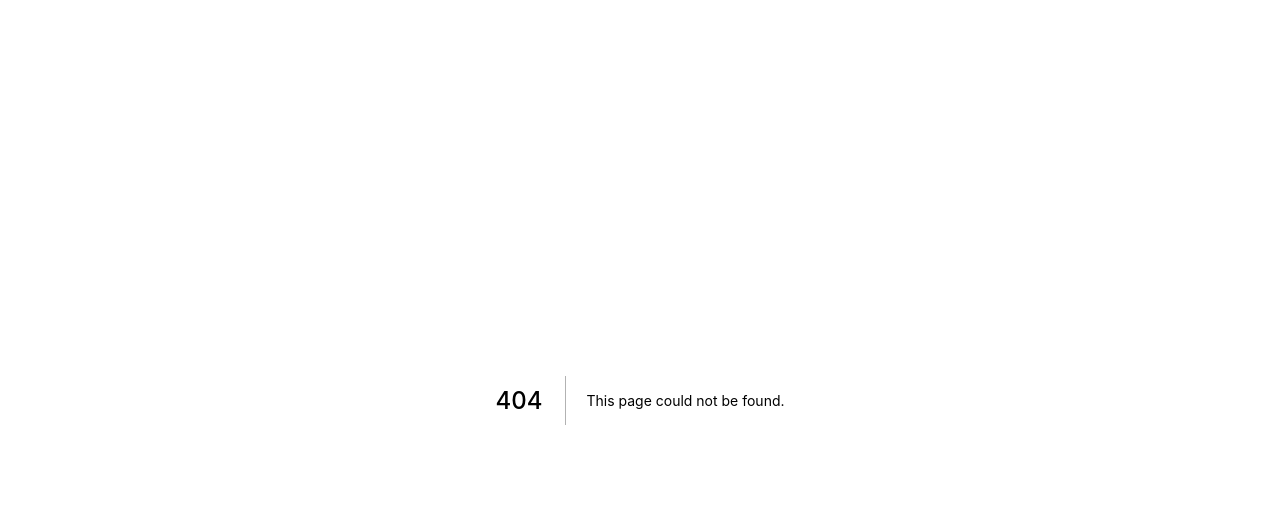
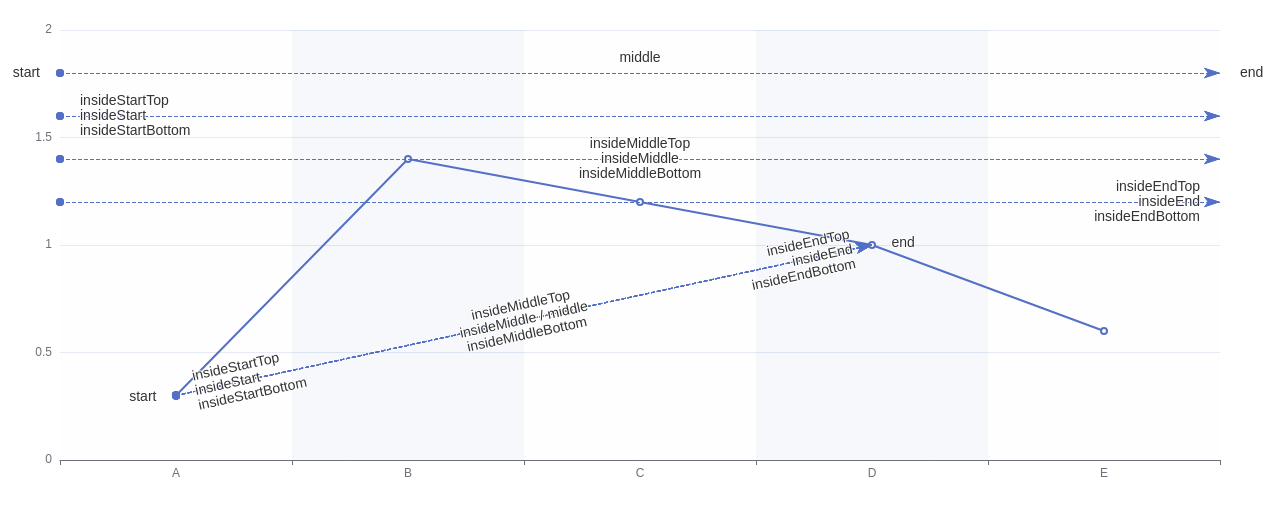
Before and after one commit to hbarve1/charts-and-graphs, a Next.js app: page /echarts/line/line-with-marklines in a window 1280 px wide. Before the commit this address had no page. Shown: the top 516 px of the page. Built offline with nearby package versions, Linux system fonts and the light colour scheme.

Commit message:
echarts/line/line-with-marklines

```diff
--- /dev/null
+++ b/pages/echarts/line/line-with-marklines.js
@@ -0,0 +1,99 @@
+/** @format */
+
+import ReactECharts from "../../../components/echarts/ReactECharts";
+
+const markLine = [];
+const positions = [
+  "start",
+  "middle",
+  "end",
+  "insideStart",
+  "insideStartTop",
+  "insideStartBottom",
+  "insideMiddle",
+  "insideMiddleTop",
+  "insideMiddleBottom",
+  "insideEnd",
+  "insideEndTop",
+  "insideEndBottom",
+];
+for (var i = 0; i < positions.length; ++i) {
+  markLine.push({
+    name: positions[i],
+    yAxis: 1.8 - 0.2 * Math.floor(i / 3),
+    label: {
+      formatter: "{b}",
+      position: positions[i],
+    },
+  });
+  if (positions[i] !== "middle") {
+    const name =
+      positions[i] === "insideMiddle" ? "insideMiddle / middle" : positions[i];
+    markLine.push([
+      {
+        name: "start: " + positions[i],
+        coord: [0, 0.3],
+        label: {
+          formatter: name,
+          position: positions[i],
+        },
+      },
+      {
+        name: "end: " + positions[i],
+        coord: [3, 1],
+      },
+    ]);
+  }
+}
+const option = {
+  animation: false,
+  textStyle: {
+    fontSize: 14,
+  },
+  xAxis: {
+    data: ["A", "B", "C", "D", "E"],
+    boundaryGap: true,
+    splitArea: {
+      show: true,
+    },
+  },
+  yAxis: {
+    max: 2,
+  },
+  series: [
+    {
+      name: "line",
+      type: "line",
+      stack: "all",
+      symbolSize: 6,
+      data: [0.3, 1.4, 1.2, 1, 0.6],
+      markLine: {
+        data: markLine,
+        label: {
+          distance: [20, 8],
+        },
+      },
+    },
+  ],
+  grid: {
+    top: 30,
+    left: 60,
+    right: 60,
+    bottom: 40,
+  },
+};
+
+const Echarts = () => {
+  return (
+    <div>
+      <ReactECharts
+        option={option}
+        style={{
+          height: "500px",
+        }}
+      />
+    </div>
+  );
+};
+
+export default Echarts;
```
